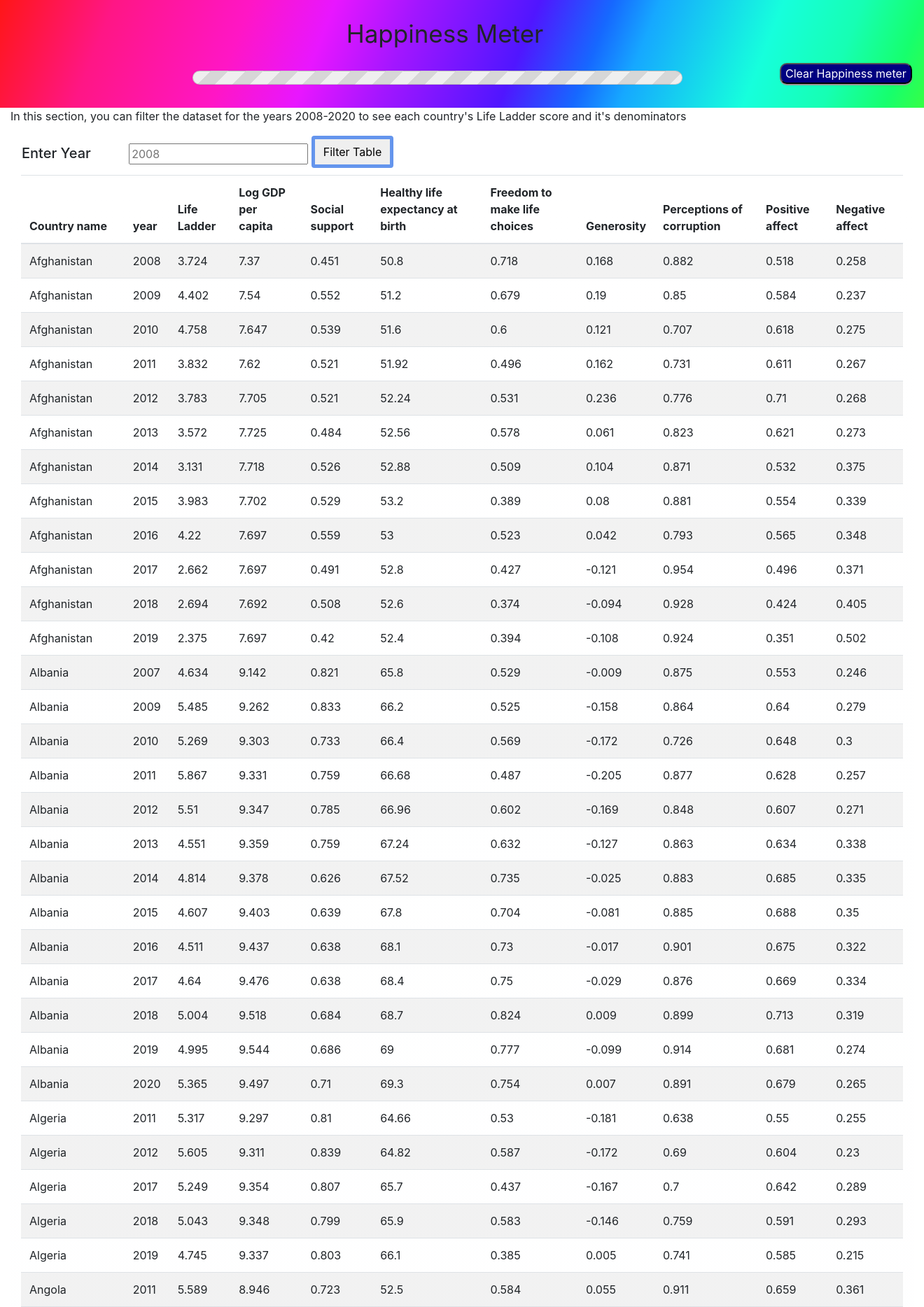
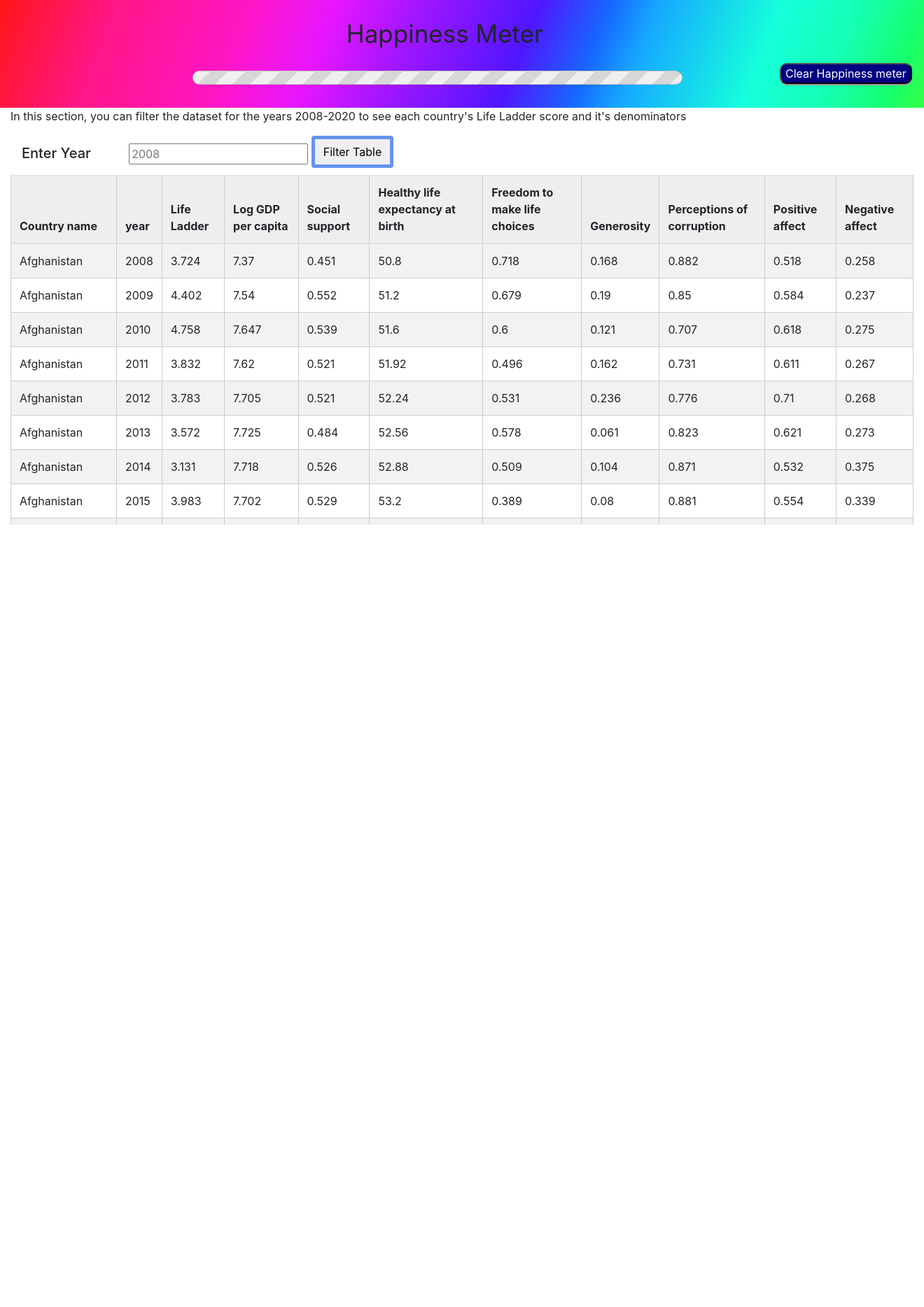
Before and after one commit to isabella-helliwell/project, a Flask app: page / in a window 1320 px wide. Shown: the part 1564-3432 px from the top of the page at 70% size. After the commit the page ends 2314 px from the top, so only its background shows below. Run offline with Flask 2, Linux system fonts and the light colour scheme; parts of the project's set-up code (start-up, migrations or seed data) failed here and were passed over; some libraries are stand-ins or nearby versions.

Commit message:
Update index.html
added some css coding to show scroll bar in the table

```diff
--- a/Happiness/templates/index.html
+++ b/Happiness/templates/index.html
@@ -82,6 +82,34 @@ meter::-webkit-meter-bar {
   transform: rotate(-45deg);
   -webkit-transform: rotate(-45deg);
 }
+
+
+.tableFixHead {
+        overflow-y: auto;
+        height: 500px;
+      }
+      .tableFixHead thead th {
+        position: sticky;
+        top: 0;
+      }
+      table {
+        border-collapse: collapse;
+        width: 100%;
+      }
+      th,
+      td {
+        padding: 8px 16px;
+        border: 1px solid #ccc;
+      }
+      th {
+        background: #eee;
+      }
+
+
+
+
+
+
 
 
   </style>
@@ -290,8 +318,8 @@ meter::-webkit-meter-bar {
             </form>
             <!--create the html table-->
 
-            <div class='col-md-12' style='background-image: linear-gradient(to top, #dfe9f3 0%, white 100%);'>
-                <table class='table table-striped'>
+            <div class="tableFixHead">
+              <table class='table table-striped'>
 
                     <thead>
                         <tr>
```
